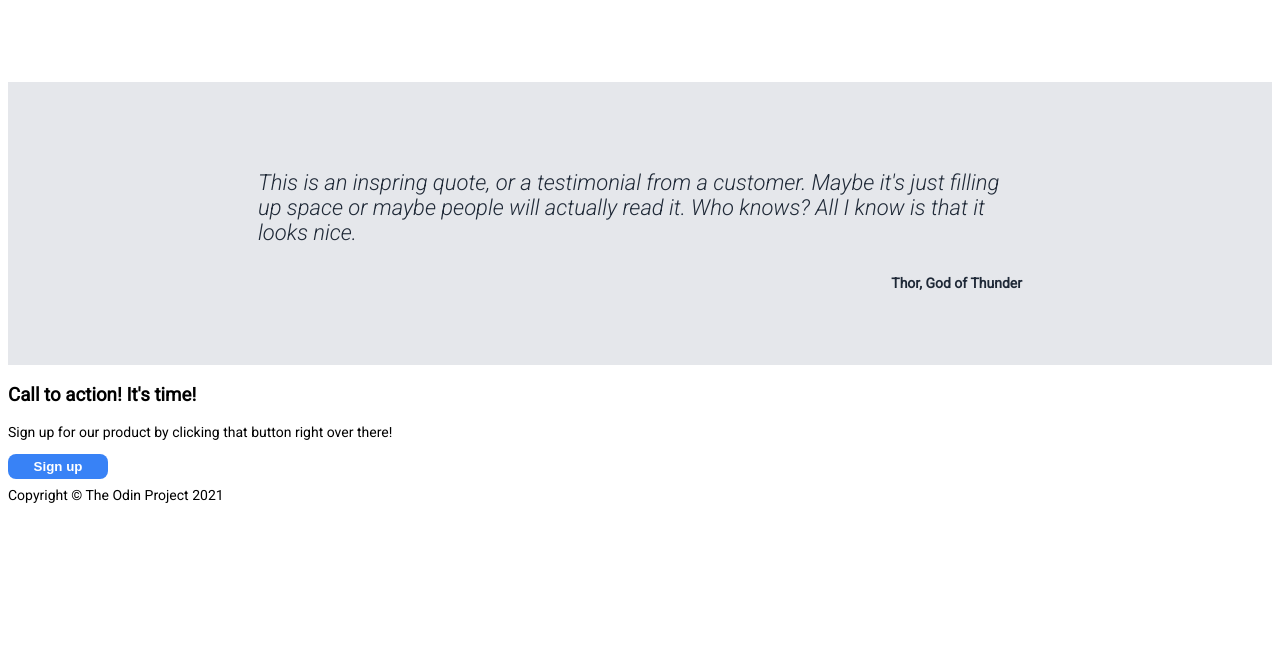
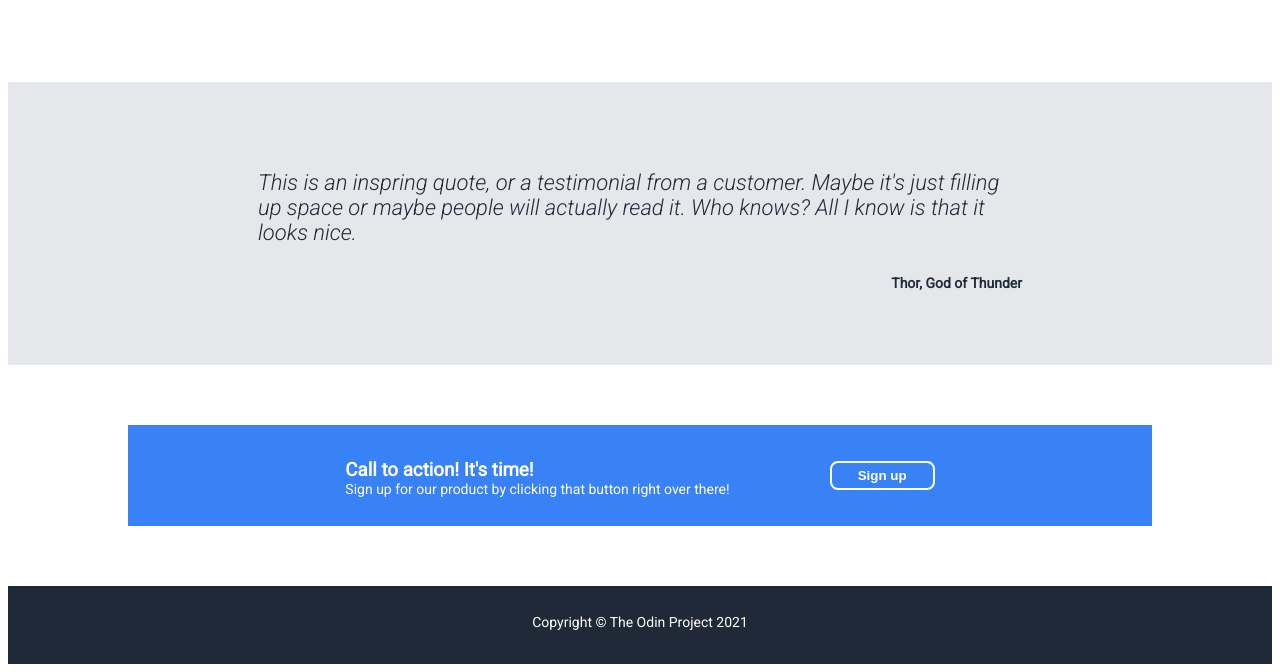
Before and after one commit to Sola07/odin-landing-page, a plain HTML site: page index.html in a window 1280 px wide. Shown: the part 628-1300 px from the top of the page. Before the commit the page ends 1145 px from the top, so only its background shows below. Drawn offline with Linux system fonts and the light colour scheme.

Commit message:
Add style to the last two div including footer

```diff
--- a/style.css
+++ b/style.css
@@ -122,3 +122,36 @@ h2 {
     align-self: flex-end;
     font-weight: bold;
 }
+.container {
+    display: flex;
+    justify-content: center;
+    align-items: center;
+    gap: 100px;
+    color: white;
+    background-color: #3882f6;
+    padding: 15px 100px;
+    margin: 60px 120px;
+    border: none;
+}
+
+h3 {
+    margin-bottom: 0;
+}
+
+.actiontext p {
+    flex: 1;
+    margin-top: 0;
+}
+
+.container button {
+    border: 2px solid white;
+    width: 105px;
+}
+
+.footer {
+    background-color: #1f2937;
+    color: white;
+    text-align: center;
+    margin-top: 30px;
+    padding: 20px 100px;
+}
```
